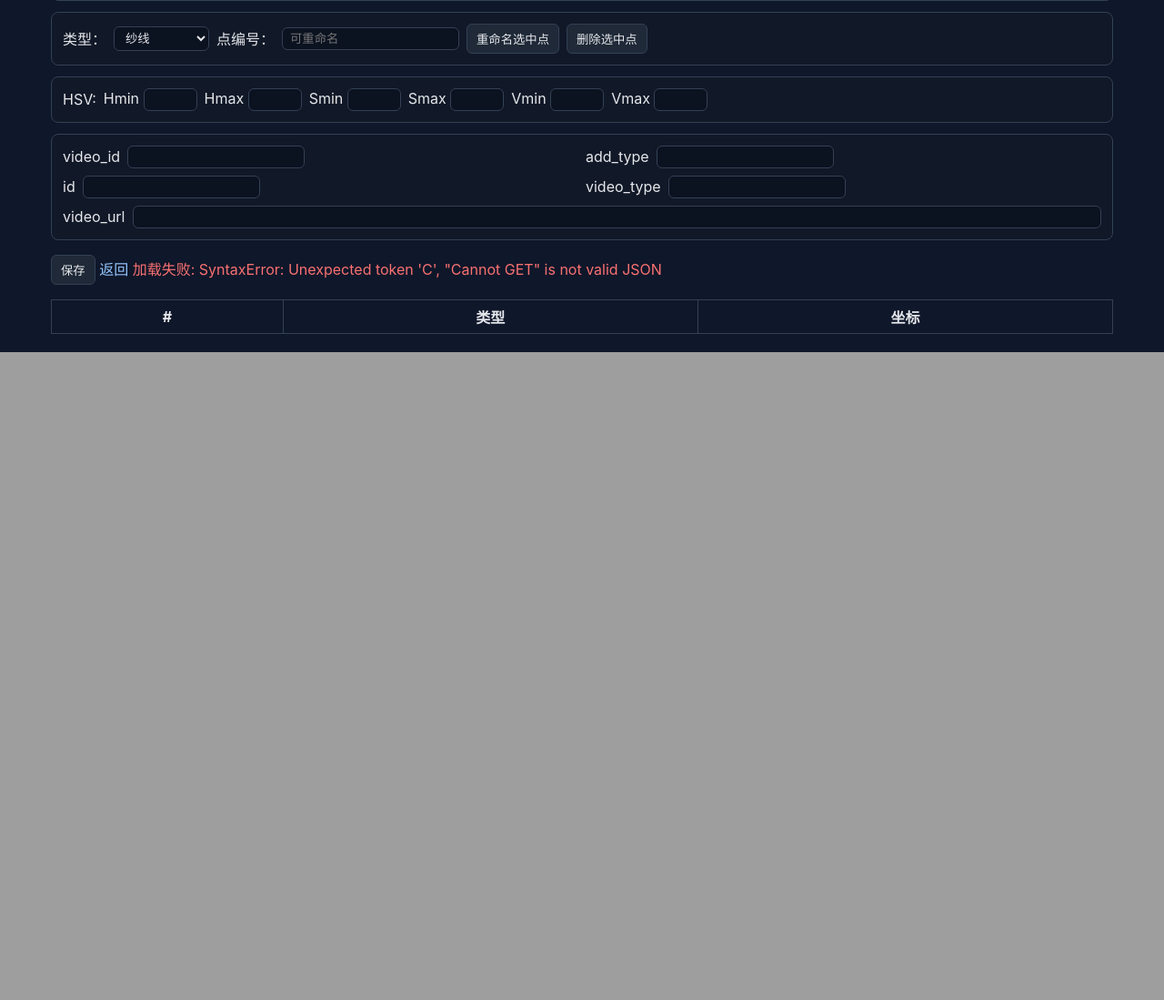
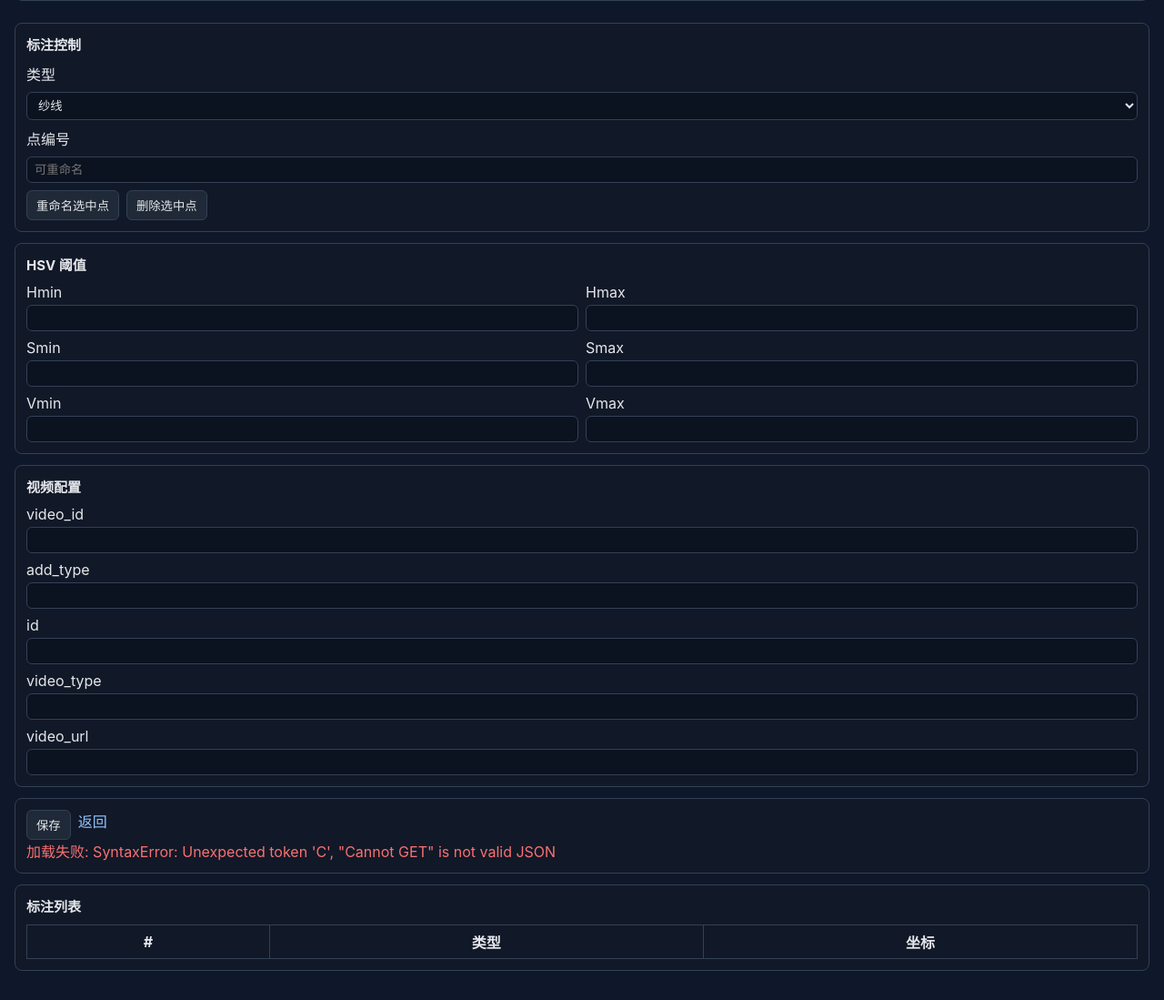
Before and after one commit to xdl163/xian, a Flask app: template Page/templates/annotate.html in a window 1280 px wide. Shown: the part 815-1914 px from the top of the page at 91% size. Before the commit the page ends 1202 px from the top, so only its background shows below. Run offline with Flask 3, Linux system fonts and the light colour scheme; the template is opened without the code that fills it, so the values that code supplies are empty.

Commit message:
style: adjust annotate page to left-preview right-settings layout

```diff
--- a/Page/static/css/app.css
+++ b/Page/static/css/app.css
@@ -14,7 +14,7 @@
   font-family: -apple-system, BlinkMacSystemFont, "Segoe UI", Roboto, "Noto Sans SC", sans-serif;
 }
 .container {
-  max-width: 1200px;
+  max-width: 1500px;
   margin: 20px auto;
   padding: 0 16px;
 }
@@ -92,3 +92,65 @@
 .meta-grid label { display: flex; gap: 8px; align-items: center; }
 .meta-grid .full { grid-column: 1 / -1; }
 .meta-grid .full input { flex: 1; }
+
+/* 标注页左右布局 */
+.annotate-layout {
+  display: grid;
+  grid-template-columns: minmax(720px, 1fr) 430px;
+  gap: 12px;
+  align-items: start;
+}
+.annotate-left {
+  min-height: 560px;
+}
+.annotate-right {
+  display: flex;
+  flex-direction: column;
+  gap: 0;
+}
+.annotate-right .panel {
+  margin-bottom: 12px;
+}
+.config-block h4 {
+  margin: 0 0 10px;
+  font-size: 15px;
+}
+.controls-col,
+.meta-col {
+  display: flex;
+  flex-direction: column;
+  gap: 8px;
+}
+.controls-col input,
+.controls-col select,
+.meta-col input,
+.hsv-grid input {
+  width: 100%;
+  background: #0b1220;
+  border: 1px solid var(--line);
+  color: var(--text);
+  border-radius: 6px;
+  padding: 6px 8px;
+}
+.hsv-grid {
+  display: grid;
+  grid-template-columns: 1fr 1fr;
+  gap: 8px;
+}
+.hsv-grid label,
+.meta-col label {
+  display: flex;
+  flex-direction: column;
+  gap: 4px;
+}
+.btn-row {
+  display: flex;
+  gap: 8px;
+  flex-wrap: wrap;
+}
+
+@media (max-width: 1280px) {
+  .annotate-layout {
+    grid-template-columns: 1fr;
+  }
+}
--- a/Page/templates/annotate.html
+++ b/Page/templates/annotate.html
@@ -10,56 +10,77 @@
   <main class="container">
     <h3>标注视频 {{ video_id }}</h3>
 
-    <section class="panel">
+    <section class="annotate-layout">
+      <div class="panel annotate-left">
         <div id="board" class="board">
           <img id="img" src="{{ url_for('stream', video_id=video_id) }}" width="960" alt="视频流" />
           <canvas id="layer"></canvas>
         </div>
-    </section>
+      </div>
 
-    <section class="panel controls-row">
-      <label>类型：</label>
+      <aside class="annotate-right">
+        <section class="panel config-block">
+          <h4>标注控制</h4>
+          <div class="controls-col">
+            <label>类型</label>
             <select id="annType">
               <option value="yarn">纱线</option>
               <option value="laser_emitter">激光发射器</option>
               <option value="laser_wall">激光墙壁</option>
             </select>
-      <label>点编号：</label>
+
+            <label>点编号</label>
             <input id="pointId" placeholder="可重命名" />
+
+            <div class="btn-row">
               <button id="renameBtn" type="button">重命名选中点</button>
               <button id="removeBtn" type="button">删除选中点</button>
+            </div>
+          </div>
         </section>
 
-    <section class="panel controls-row">
-      <span>HSV:</span>
-      <label>Hmin <input id="h_min" size="3" /></label>
-      <label>Hmax <input id="h_max" size="3" /></label>
-      <label>Smin <input id="s_min" size="3" /></label>
-      <label>Smax <input id="s_max" size="3" /></label>
-      <label>Vmin <input id="v_min" size="3" /></label>
-      <label>Vmax <input id="v_max" size="3" /></label>
+        <section class="panel config-block">
+          <h4>HSV 阈值</h4>
+          <div class="hsv-grid">
+            <label>Hmin <input id="h_min" /></label>
+            <label>Hmax <input id="h_max" /></label>
+            <label>Smin <input id="s_min" /></label>
+            <label>Smax <input id="s_max" /></label>
+            <label>Vmin <input id="v_min" /></label>
+            <label>Vmax <input id="v_max" /></label>
+          </div>
         </section>
 
-    <section class="panel meta-grid">
+        <section class="panel config-block">
+          <h4>视频配置</h4>
+          <div class="meta-col">
             <label>video_id <input id="video_id" /></label>
             <label>add_type <input id="add_type" /></label>
             <label>id <input id="meta_id" /></label>
             <label>video_type <input id="video_type" /></label>
-      <label class="full">video_url <input id="video_url" /></label>
+            <label>video_url <input id="video_url" /></label>
+          </div>
         </section>
 
-    <p>
+        <section class="panel config-block">
+          <div class="btn-row">
             <button id="saveBtn" type="button">保存</button>
             <a class="btn-link" href="{{ url_for('index') }}">返回</a>
+          </div>
           <span id="msg" class="tip"></span>
-    </p>
+        </section>
 
+        <section class="panel config-block">
+          <h4>标注列表</h4>
           <table class="table">
             <thead>
             <tr><th>#</th><th>类型</th><th>坐标</th></tr>
             </thead>
             <tbody id="rows"></tbody>
           </table>
+        </section>
+      </aside>
+    </section>
   </main>
 
   <script>
```
Lines whose indentation alone changed are shown as unchanged.
